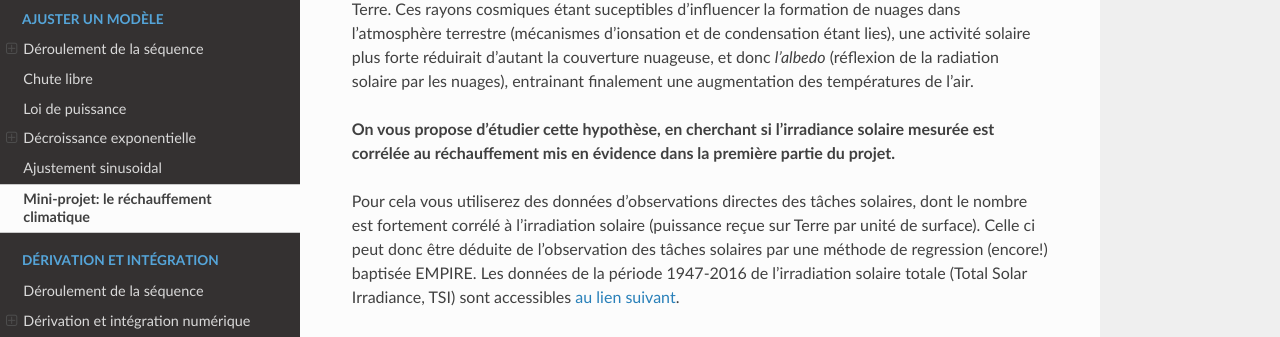
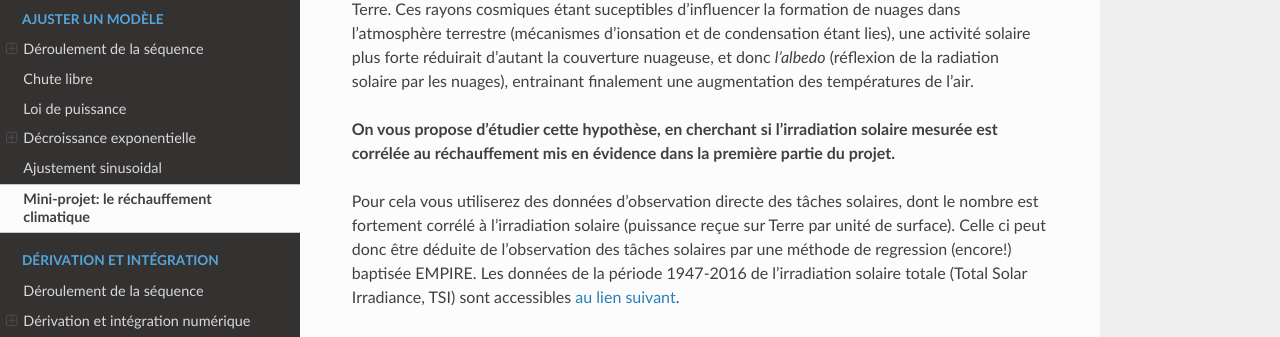
Before and after one commit to phys-mod/site, a Sphinx documentation site: the page built from source/sequences/05-ajustement-modele/rechauffement_climatique.rst, in a window 1280 px wide and 900 px high, scrolled down 1276 px. Shown: the part 281-618 px from the top of the window. Built offline with Sphinx 7.4.7 and the Read the Docs theme 2.0.0, drawn with Linux system fonts in a browser that asks for light colours; pages that are not in the unit, such as notebooks, are missing from menus.

Commit message:
Update rechauffement_climatique.rst

```diff
--- a/source/sequences/05-ajustement-modele/rechauffement_climatique.rst
+++ b/source/sequences/05-ajustement-modele/rechauffement_climatique.rst
@@ -29,9 +29,9 @@ En 1991, Eigil Friis-Christense, chercheur à l'Université Technique du Danemar
 
 Un mécanisme invoqué pour expliquer cette corrélation est le suivant: une plus forte activité solaire ferait croître le champ magnétique solaire, qui dévierait le flux de rayons cosmiques arrivant sur Terre. Ces rayons cosmiques étant suceptibles d'influencer la formation de nuages dans l'atmosphère terrestre (mécanismes d'ionsation et de condensation étant lies), une activité solaire plus forte réduirait d'autant la couverture nuageuse, et donc *l'albedo* (réflexion de la radiation solaire par les nuages), entrainant finalement une augmentation des températures de l'air.
 
-**On vous propose d'étudier cette hypothèse, en cherchant si l'irradiance solaire mesurée est corrélée au réchauffement mis en évidence dans la première partie du projet.**
+**On vous propose d'étudier cette hypothèse, en cherchant si l'irradiation solaire mesurée est corrélée au réchauffement mis en évidence dans la première partie du projet.**
 
-Pour cela vous utiliserez des données d'observations directes des tâches solaires, dont le nombre est fortement corrélé à l'irradiation solaire (puissance reçue sur Terre par unité de surface). Celle ci peut donc être déduite de l'observation des tâches solaires par une méthode de regression (encore!) baptisée EMPIRE. Les données de la période 1947-2016 de l'irradiation solaire totale (Total Solar Irradiance, TSI) sont accessibles `au lien suivant <https://www2.mps.mpg.de/projects/sun-climate/data.html>`_.
+Pour cela vous utiliserez des données d'observation directe des tâches solaires, dont le nombre est fortement corrélé à l'irradiation solaire (puissance reçue sur Terre par unité de surface). Celle ci peut donc être déduite de l'observation des tâches solaires par une méthode de regression (encore!) baptisée EMPIRE. Les données de la période 1947-2016 de l'irradiation solaire totale (Total Solar Irradiance, TSI) sont accessibles `au lien suivant <https://www2.mps.mpg.de/projects/sun-climate/data.html>`_.
 
 **Suggestion n°3** On pourra appliquer un traitement semblable à celui déjà effectué sur les données de température, avec un ajustement sinusoidal des données moyennées sur une année. On pourra choisir d'effectuer cet ajustement sur les mêmes tranches décennales que pour les températures afin de faciliter la comparaison entre les deux jeux de données.
 
```
